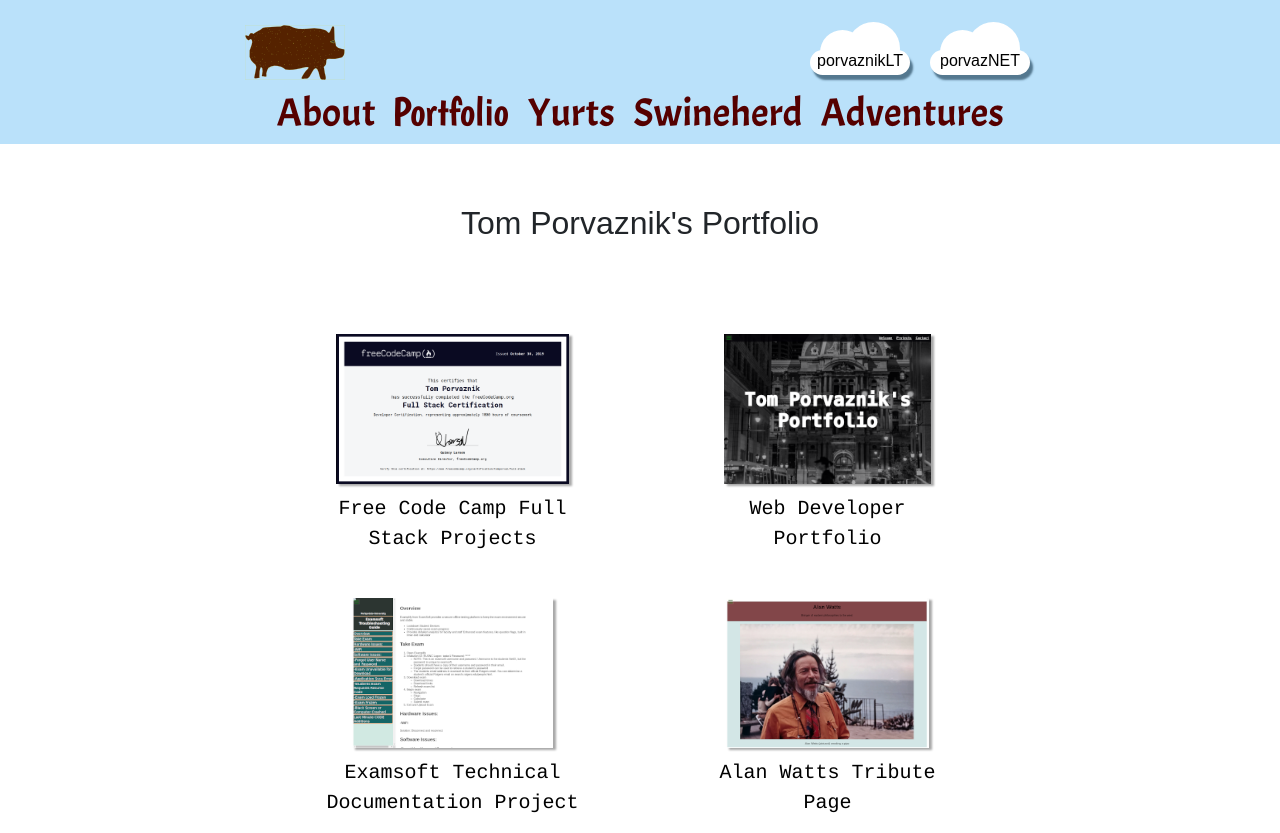
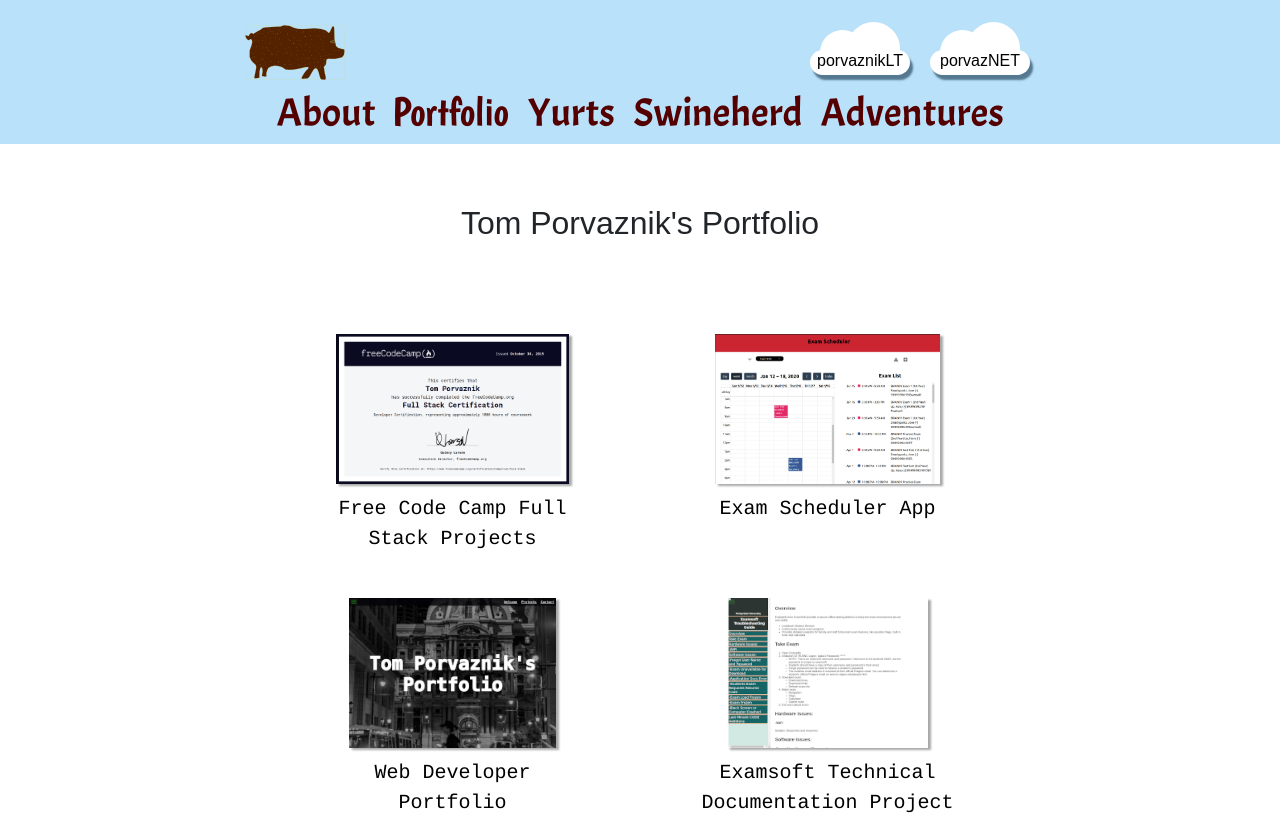
Before and after one commit to tomporvaz/porkpotato, a plain HTML site: page portfolio/apps.html in a window 1280 px wide. Shown: the top 833 px of the page. Drawn offline with nearby package versions, Linux system fonts and the light colour scheme; a script that the page names is missing.

Commit message:
Added Exam Scheduler to Portfolio page.

```diff
--- a/portfolio/apps.html
+++ b/portfolio/apps.html
@@ -43,6 +43,14 @@
             </div>
         </a>
 
+        <!-- Exam Scheduler -->
+        <a href="https://tomporvaz.github.io/Exam-Scheduler-FE/">
+            <div class="project-tile">
+                <img src="../images/exam-scheduler-thumb_1287x855.png">
+                <header>Exam Scheduler App</header>
+            </div>
+        </a>
+
         <!--Portfolio project-->
         <a href="https://codepen.io/tomporvaz/full/QBdpYz/" target="_blank"><div class="project-tile" >
            <img src="../images/fcc_portfolio_thumb.png">
```
Also changed, not shown: images/exam-scheduler-thumb_1287x855.png (added).
